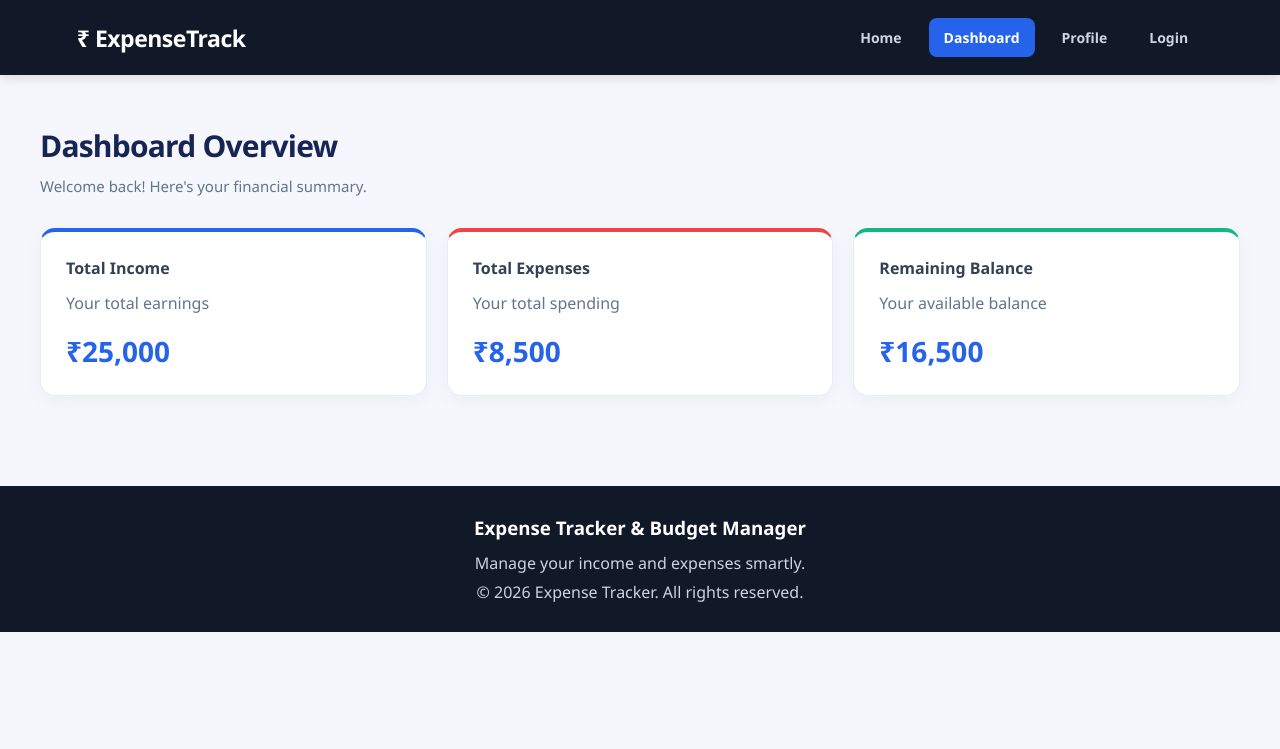
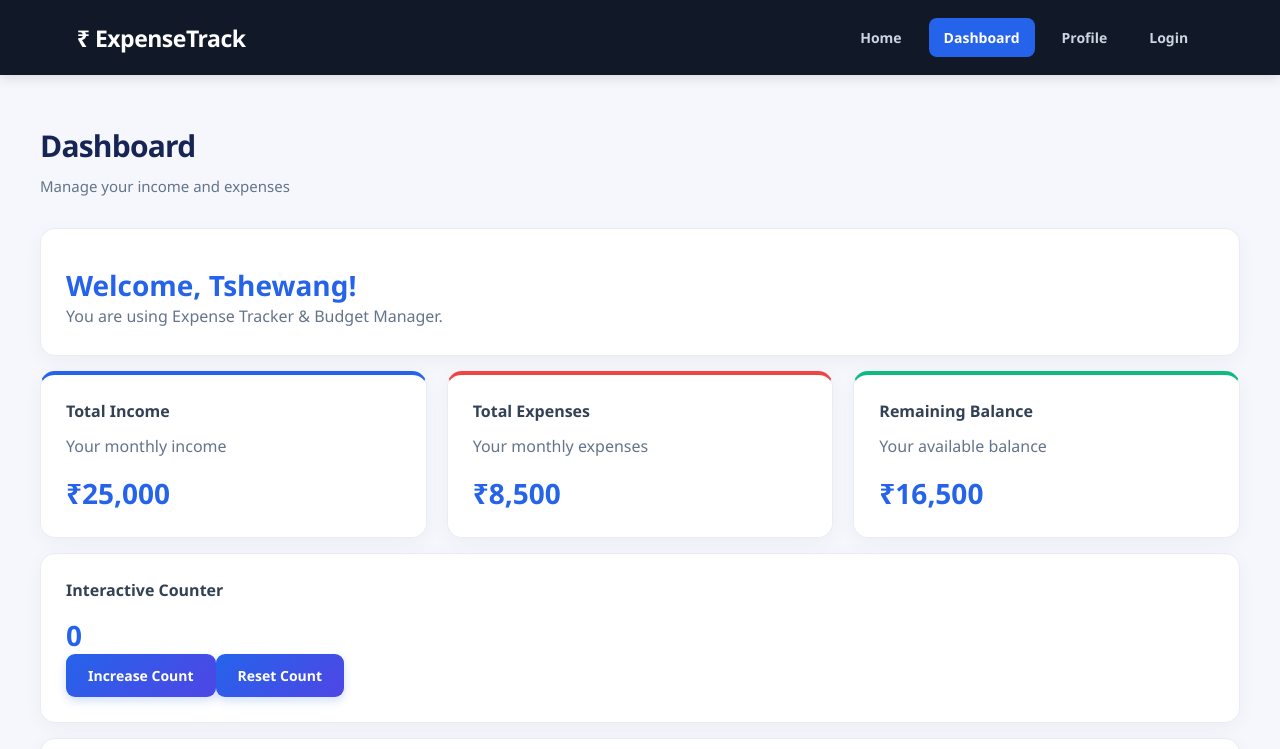
Before and after one commit to tshewangtharzom/Expense-Tracker-Budget-Manager, a React (Vite) app in the folder client/: page /dashboard in a window 1280 px wide. Shown: the top 749 px of the page. Built offline with nearby package versions, Linux system fonts and the light colour scheme.

Commit message:
Complete Sprint 9 React Props State and Events

```diff
--- a/client/src/components/ui/Button.jsx
+++ b/client/src/components/ui/Button.jsx
@@ -1,10 +1,11 @@
 
-function Button({ text, onClick, type = "button" }) {
+function Button({ text, onClick, type = "button", disabled = false }) {
   return (
     <button
       className="common-button"
+      type={type}
       onClick={onClick}
-      type={type}
+      disabled={disabled}
     >
       {text}
     </button>
--- a/client/src/components/ui/Card.jsx
+++ b/client/src/components/ui/Card.jsx
@@ -2,8 +2,10 @@
 function Card({ title, description, children }) {
   return (
     <div className="card">
-      <h3>{title}</h3>
+      {title && <h3>{title}</h3>}
+
       {description && <p>{description}</p>}
+
       <div className="card-content">
         {children}
       </div>
--- /dev/null
+++ b/client/src/components/ui/Welcome.jsx
@@ -0,0 +1,11 @@
+
+function Welcome({ userName, projectName }) {
+  return (
+    <div className="card">
+      <h2>Welcome, {userName}!</h2>
+      <p>You are using {projectName}.</p>
+    </div>
+  );
+}
+
+export default Welcome;
--- a/client/src/pages/Dashboard/Dashboard.jsx
+++ b/client/src/pages/Dashboard/Dashboard.jsx
@@ -1,21 +1,32 @@
 
+import { useState } from "react";
 import PageTitle from "../../components/ui/PageTitle";
 import Card from "../../components/ui/Card";
+import Welcome from "../../components/ui/Welcome";
+import Button from "../../components/ui/Button";
 
 function Dashboard() {
+  const [count, setCount] = useState(0);
+  const [notifications, setNotifications] = useState(0);
+
   return (
-    <section className="page">
+    <div className="page">
       <PageTitle
-        title="Dashboard Overview"
-        subtitle="Welcome back! Here's your financial summary."
+        title="Dashboard"
+        subtitle="Manage your income and expenses"
+      />
+
+      <Welcome
+        userName="Tshewang"
+        projectName="Expense Tracker & Budget Manager"
       />
 
       <div className="dashboard-cards">
-        <Card title="Total Income" description="Your total earnings">
+        <Card title="Total Income" description="Your monthly income">
           <h2>₹25,000</h2>
         </Card>
 
-        <Card title="Total Expenses" description="Your total spending">
+        <Card title="Total Expenses" description="Your monthly expenses">
           <h2>₹8,500</h2>
         </Card>
 
@@ -23,7 +34,21 @@ function Dashboard() {
           <h2>₹16,500</h2>
         </Card>
       </div>
-    </section>
+
+      <Card title="Interactive Counter">
+        <h2>{count}</h2>
+        <Button text="Increase Count" onClick={() => setCount(count + 1)} />
+        <Button text="Reset Count" onClick={() => setCount(0)} />
+      </Card>
+
+      <Card title="Notifications">
+        <h2>{notifications}</h2>
+        <Button
+          text="Add Notification"
+          onClick={() => setNotifications(notifications + 1)}
+        />
+      </Card>
+    </div>
   );
 }
 
```
